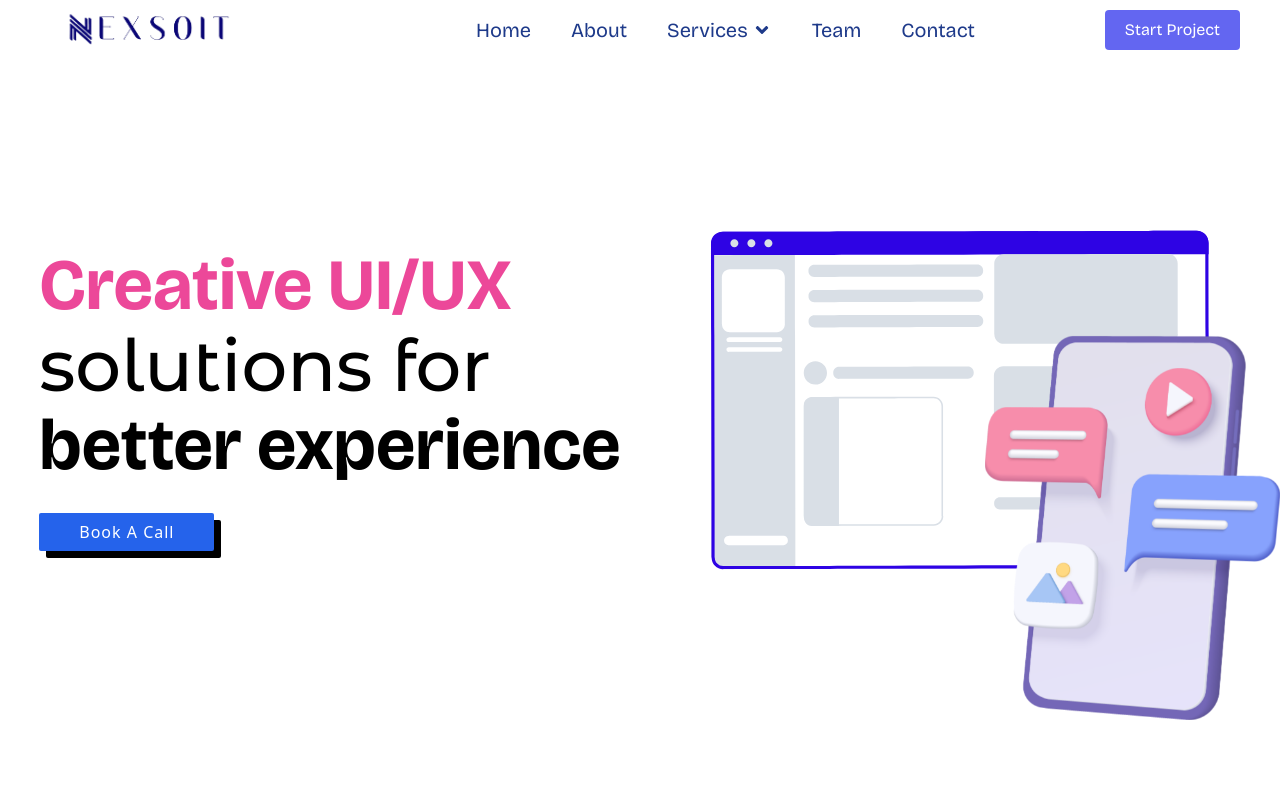
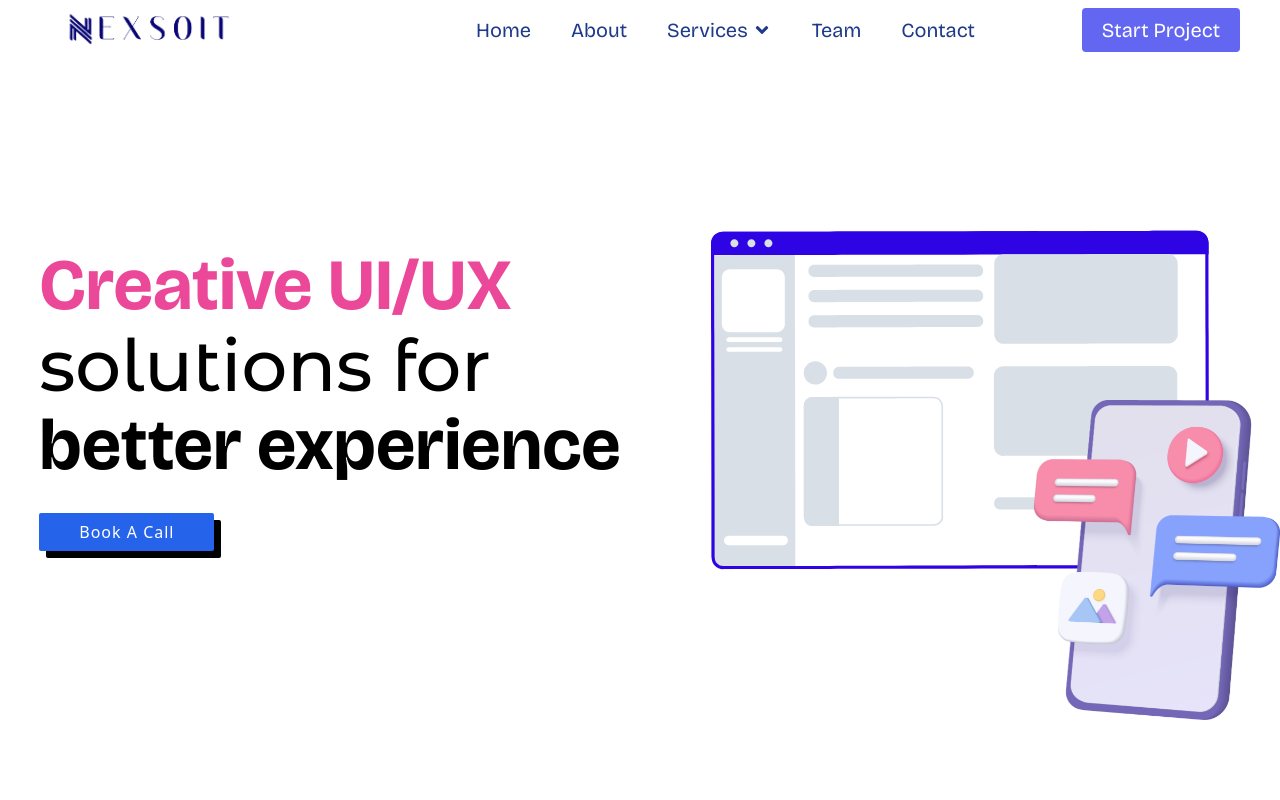
Before and after one commit to abdulkader789/nexsoit-client, a React (Vite) app: page /home in a window 1280 px wide. Shown: the top 800 px of the page. Built offline with nearby package versions, Linux system fonts and the light colour scheme.

Commit message:
fixed:nav button position text size

```diff
--- a/src/components/BannerSection/BannerSection.jsx
+++ b/src/components/BannerSection/BannerSection.jsx
@@ -1,7 +1,7 @@
 import { useEffect, useRef, useState } from "react";
 import { motion } from "framer-motion";
 import website from "../../../public/website-3d.png";
-import mobile from "../../../public/mobile-3d.png";
+import mobile from "/mobile-3d.png";
 import { useInView } from "framer-motion";
 import Lottie from "lottie-react";
 import animationData from "../../../public/Animation - 1718739852610.json";
@@ -125,7 +125,7 @@ const BannerSection = () => {
           />
           <div className="h-full w-full flex items-center absolute z-20 ">
             <img
-              className="h-40 lg:h-96  w-auto absolute right-0 bottom-0"
+              className="h-40 lg:h-1/2  w-auto absolute right-0 bottom-0"
               src={mobile}
             />
           </div>
--- a/src/components/BannerSection/Blob.jsx
+++ b/src/components/BannerSection/Blob.jsx
@@ -3,7 +3,7 @@ const Blob = () => {
     <svg
       version="1.1"
       xmlns="http://www.w3.org/2000/svg"
-      xmlns:xlink="http://www.w3.org/1999/xlink"
+      xmlnsXlink="http://www.w3.org/1999/xlink"
       viewBox="0 0 1000 1000"
     >
       <path
--- a/src/components/Navbar/NavButton.jsx
+++ b/src/components/Navbar/NavButton.jsx
@@ -2,7 +2,7 @@ import { Link } from "react-router-dom";
 
 const NavButton = () => {
   return (
-    <button className="bg-indigo-500 py-2 px-5 capitalize bricolage-grotesque-regular text-md text-white  rounded hover:bg-indigo-700 transition duration-300">
+    <button className="bg-indigo-500 py-2 px-5 capitalize bricolage-grotesque-regular text-xl text-white  rounded hover:bg-indigo-700 transition duration-300">
       <Link to="/contact">Start Project</Link>
     </button>
   );
--- a/src/components/Navbar/NavLinks.jsx
+++ b/src/components/Navbar/NavLinks.jsx
@@ -96,6 +96,7 @@ const NavLinks = () => {
             <Link
               to={link.path}
               className="block   text-blue-900 lg:text-blue-900"
+              onClick={handleClick}
             >
               {link.title}
             </Link>
--- a/src/pages/Navbar.jsx
+++ b/src/pages/Navbar.jsx
@@ -71,17 +71,15 @@ const Navbar = () => {
             isActive ? "-translate-x-0" : "-translate-x-full"
           }`}
         >
-          <div className="w-full flex">
-            <section className="h-full w-full flex flex-col lg:flex-row justify-end lg:justify-center items-center ">
-              <div className="lg:mb-0 w-full lg:w-auto">
+          <section className="h-full w-full flex flex-col pt-10 lg:pt-0 lg:justify-center lg:flex-row   items-center">
+            <div className="">
               <NavLinks />
             </div>
             {/* <NavButton /> */}
-              <div className="absolute right-0 ">
+            <div className="lg:absolute lg:right-0 mt-5 lg:mt-0">
               <NavButton />
             </div>
           </section>
-          </div>
         </section>
       </main>
     </nav>
```
Also changed, not shown: src/components/BannerSlider/BannerSlider.jsx (+4 -4 lines). Lines whose indentation alone changed are shown as unchanged.
